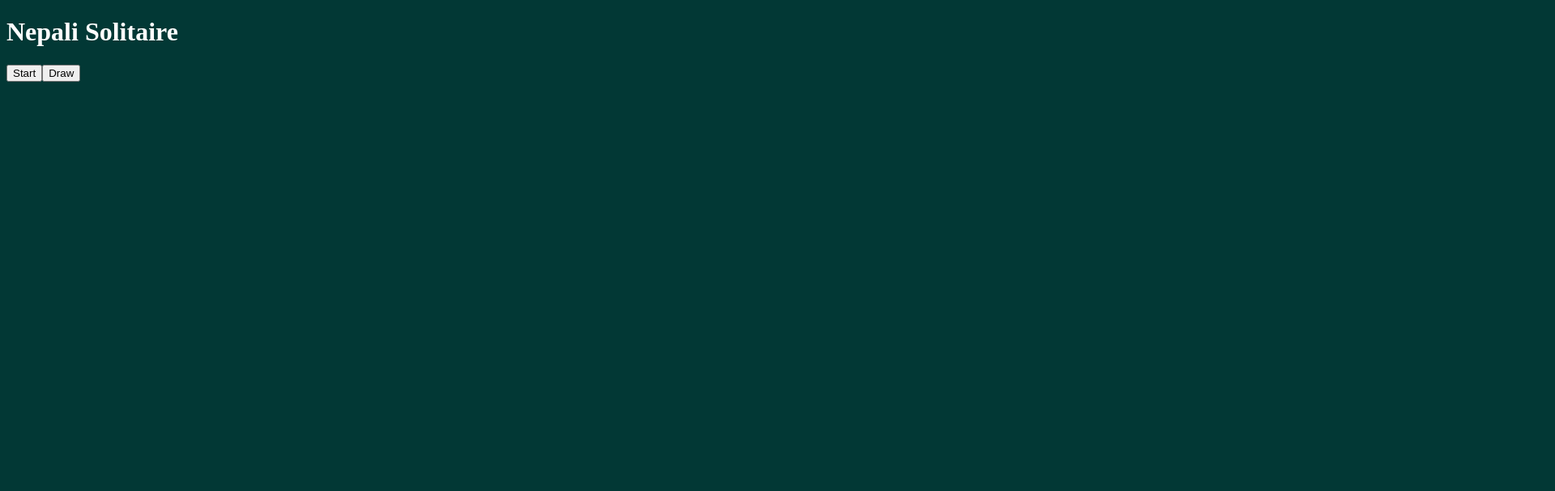
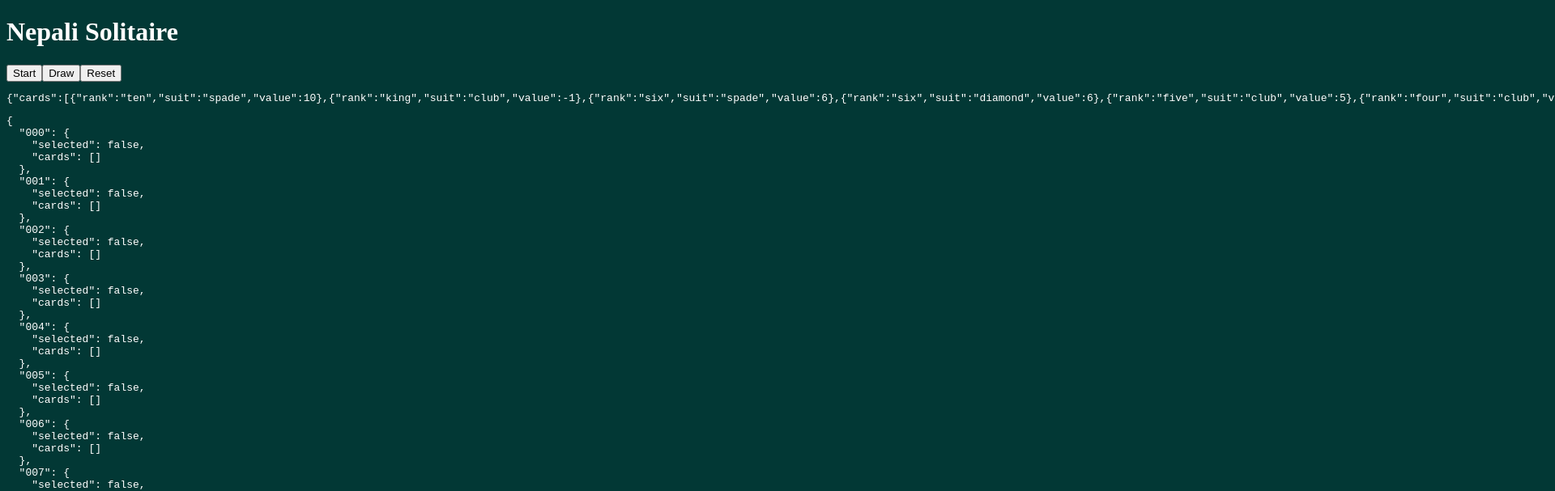
Before and after one commit to ayrbox/nepali-solitaire, a Gatsby site: page / in a window 1280 px wide. Shown: the top 607 px of the page at 81% size, 1920 px wide, since content can reach past the window. Built offline with nearby package versions, Linux system fonts and the light colour scheme; Gatsby itself is replaced by a stand-in of ours.

Commit message:
Create board using Deck and Board Context.

```diff
--- a/src/components/Board/index.js
+++ b/src/components/Board/index.js
@@ -1,18 +1,33 @@
 import React, { useState } from 'react';
 import { useDeck } from '../../contexts/Deck';
+import { useBoard } from '../../contexts/BoardContext';
 
 import Card from '../Card';
 
 const Board = () => {
   const [cards, setCards] = useState([]);
-  const [, actions] = useDeck();
+  const [_, { reset, drawCard }] = useDeck();
+  const [{ board }, { reset: resetBoard, placeCard }] = useBoard();
 
-  const { reset, drawCard } = actions;
+  const handleReset = e => {
+    e.preventDefault();
+    reset(); // reset card deck
+    resetBoard(); // reset board
+  };
 
   const handleStart = e => {
     e.preventDefault();
-    console.log('Initialising Board....');
-    reset();
+
+    // // on start draw cards for each board item
+    // // and place on board
+    const boardSize = Object.keys(board).length;
+
+    const drawnCards = drawCard(boardSize);
+    // console.log(_.cards, drawnCards);
+
+    Object.entries(board).forEach(([key, value], idx) => {
+      placeCard({ key, card: drawnCards[idx] });
+    });
   };
 
   const handleDraw = e => {
@@ -24,6 +39,11 @@ const Board = () => {
     <>
       <button onClick={handleStart}>Start</button>
       <button onClick={handleDraw}>Draw</button>
+      <button onClick={handleReset}>Reset</button>
+
+      <pre>{JSON.stringify(_)}</pre>
+      <pre>{JSON.stringify(board, null, 2)}</pre>
+
       <div>
         {cards.map(({ suit, rank, selected }) => (
           <Card
--- a/src/contexts/BoardContext/index.js
+++ b/src/contexts/BoardContext/index.js
@@ -0,0 +1,52 @@
+import React, { createContext, useContext, useState } from 'react';
+
+export const BoardContext = createContext(); // move to diff file
+
+const BOARD_SIZE = 12;
+
+const generateBoard = () => {
+  return new Array(BOARD_SIZE).fill(0).reduce(
+    (_, __, idx) => ({
+      ..._,
+      ...{
+        [`00${idx}`]: {
+          selected: false,
+          cards: [],
+        },
+      },
+    }),
+    {}
+  );
+};
+
+const BoardProvider = ({ children }) => {
+  const [board, setBoard] = useState(generateBoard());
+  // const [archive, setArchives] = useState([]);
+
+  const reset = () => setBoard(generateBoard());
+
+  const placeCard = ({ key, card }) => {
+    console.log(key, card);
+  };
+
+  const state = {
+    board,
+  };
+
+  const actions = {
+    reset,
+    placeCard,
+  };
+
+  return (
+    <BoardContext.Provider value={[state, actions]}>
+      {children}
+    </BoardContext.Provider>
+  );
+};
+
+export function useBoard() {
+  return useContext(BoardContext);
+}
+
+export default BoardProvider;
--- a/src/contexts/Deck/index.js
+++ b/src/contexts/Deck/index.js
@@ -1,4 +1,4 @@
-import React, { createContext, useContext, useState } from 'react';
+import React, { createContext, useContext, useState, useEffect } from 'react';
 import shuffle from 'lodash/shuffle';
 import take from 'lodash/take';
 
@@ -32,7 +32,10 @@ const DeckProvider = ({ children }) => {
   const [cards, setCards] = useState(getNewDeck());
   const [archive, setArchives] = useState([]);
 
-  const reset = () => setCards(getNewDeck());
+  const reset = () => {
+    setCards(getNewDeck());
+    setArchives([]);
+  };
 
   const drawCard = (count = 1) => {
     const [drawn, remaining] = splitDeck(cards, count);
@@ -42,6 +45,10 @@ const DeckProvider = ({ children }) => {
 
     return drawn;
   };
+
+  useEffect(() => {
+    console.log(cards, archive);
+  }, [cards, archive]);
 
   const state = {
     cards,
```
Also changed, not shown: src/pages/index.js (+7 -4 lines).
